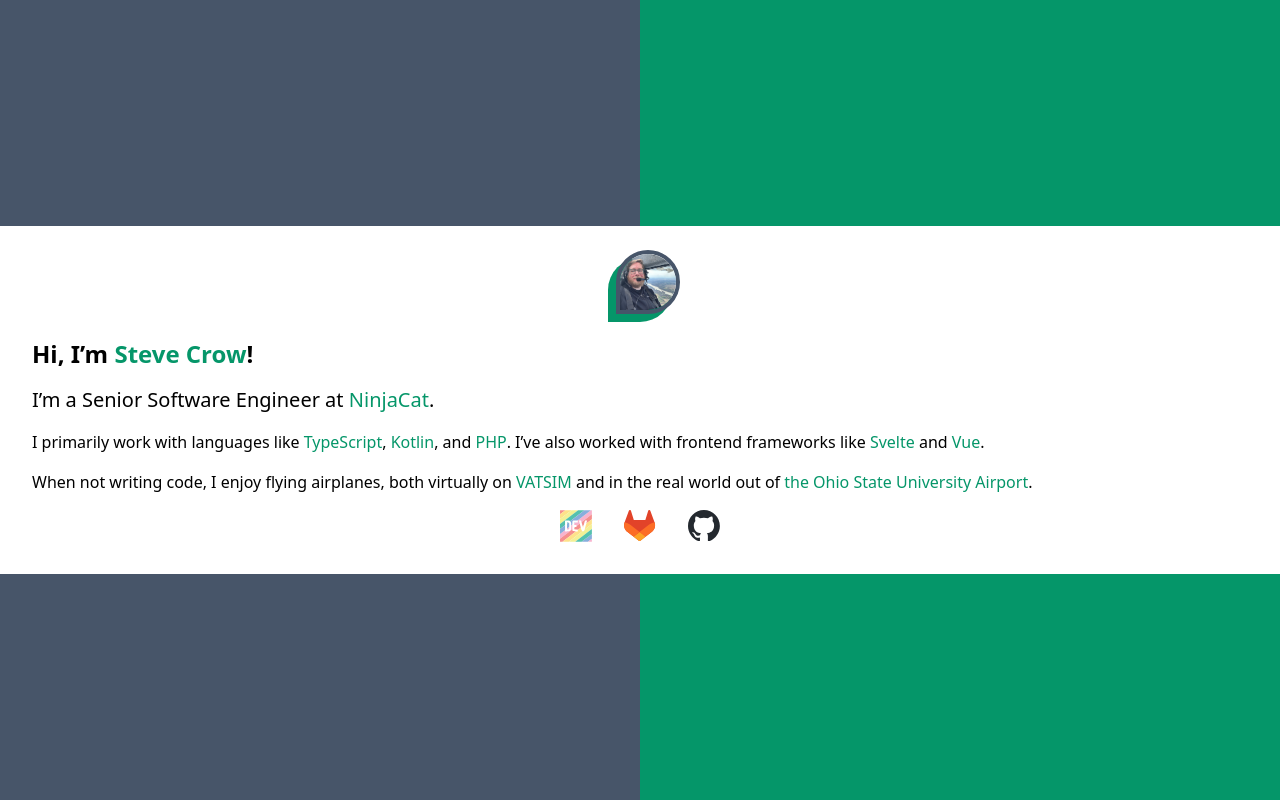
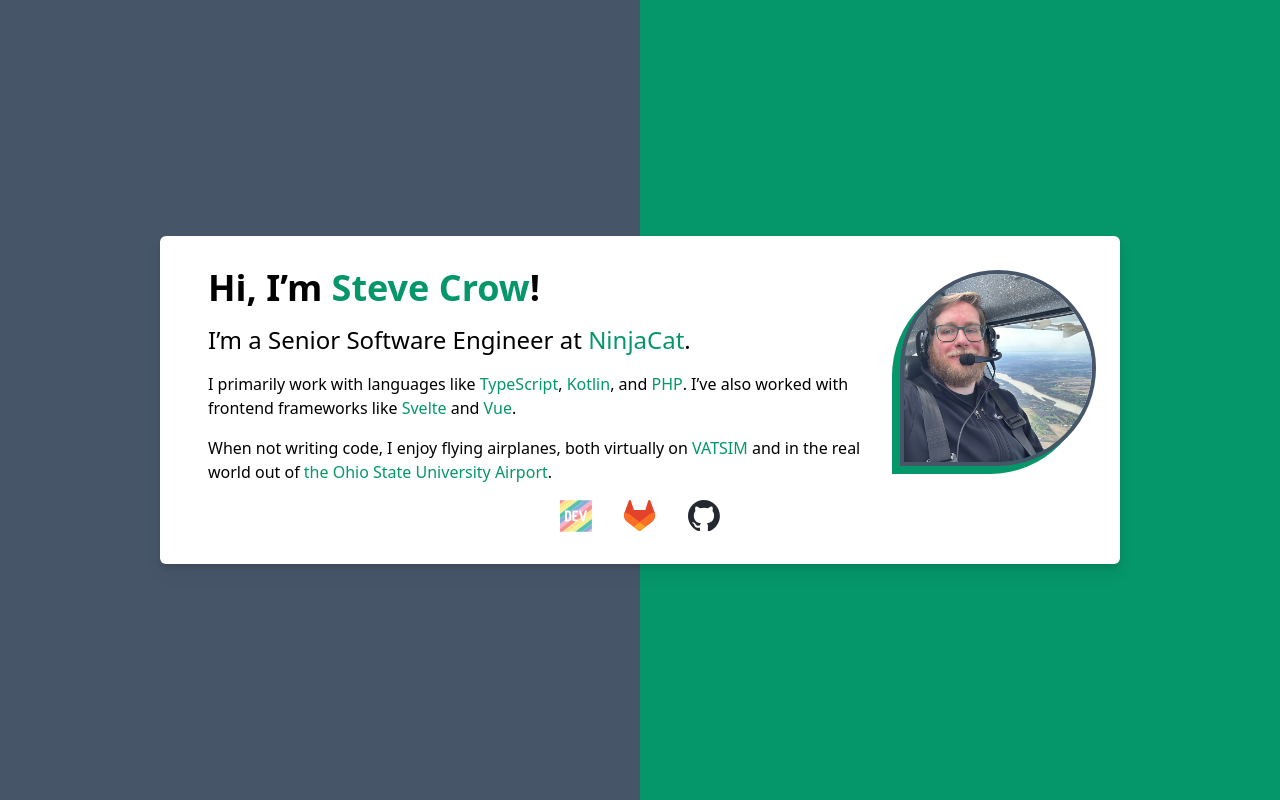
Before and after one commit to cr0wst/site, a SvelteKit app: page / in a window 1280 px wide. Built offline with nearby package versions, Linux system fonts and the light colour scheme.

Commit message:
Add medium layout

```diff
--- a/src/routes/+page.svelte
+++ b/src/routes/+page.svelte
@@ -7,45 +7,47 @@
 	const socialBadges = [
 		{
 			svg: DevRainbowBadge,
-			link: 'https://dev.to/cr0wst',
+			link: 'https://dev.to/cr0wst'
 		},
 		{
 			svg: GitLabBadge,
-			link: 'https://gitlab.com/cr0wst',
+			link: 'https://gitlab.com/cr0wst'
 		},
 		{
 			svg: GitHubBadge,
-			link: 'https://github.com/cr0wst',
+			link: 'https://github.com/cr0wst'
 		}
-	]
+	];
 </script>
 
-<div class="w-full my-auto bg-white p-8">
+<div class="w-full md:w-3/4 my-auto bg-white p-8 md:rounded-md md:drop-shadow-lg">
 	<div class="flex flex-col justify-between items-center space-y-4">
+		<div class="flex flex-col items-center justify-center md:space-y-0 md:space-x-4 space-y-4 md:flex-row-reverse">
 			<!-- Profile Image -->
 			<div
-			class="relative w-16 aspect-square bg-emerald-600 rounded-full rounded-bl-none flex items-center justify-center">
+				class="relative w-16 md:w-64 aspect-square bg-emerald-600 rounded-full rounded-bl-none flex items-center justify-center">
 				<img
 					alt="Me"
 					src="/me.jpg"
-				class="absolute w-16 aspect-square rounded-full rounded-bl-none border-4 border-slate-600 -top-2 -right-2"
+					class="absolute w-16 md:w-64 aspect-square rounded-full rounded-bl-none border-4 border-slate-600 -top-2 -right-2"
 				/>
 			</div>
 
 			<!-- Intro Stuff -->
 			<div class="w-full grid-cols-1 space-y-4 font-normal">
-			<h1 class="text-2xl font-bold">Hi, I’m <span class="text-emerald-600">Steve Crow</span>!</h1>
-			<p class="text-xl">I’m a <span class="font-medium">Senior Software Engineer</span> at <a
+				<h1 class="text-2xl md:text-4xl font-bold">Hi, I’m <span class="text-emerald-600">Steve Crow</span>!</h1>
+				<p class="text-xl md:text-2xl">I’m a <span class="font-medium">Senior Software Engineer</span> at <a
 					href="https://ninjacat.io">NinjaCat</a>.</p>
 				<p>I primarily work with languages like <a href="https://www.typescriptlang.org/">TypeScript</a>, <a
 					href="https://kotlinlang.org/ ">Kotlin</a>, and <a href="https://www.php.net/">PHP</a>. I’ve also worked with
 					frontend frameworks
 					like <a href="https://svelte.dev/">Svelte</a> and <a href="https://vuejs.org/">Vue</a>.</p>
-			<p>When not writing code, I enjoy flying airplanes, both virtually on <a href="https://vatsim.net/">VATSIM</a> and
+				<p>When not writing code, I enjoy flying airplanes, both virtually on <a href="https://vatsim.net/">VATSIM</a>
+					and
 					in the real world out of <a href="https://osuairport.org/">the Ohio
 						State University Airport</a>.</p>
 			</div>
-
+		</div>
 		<!-- Social Links -->
 		<div class="w-full justify-center flex space-x-8">
 			{#each socialBadges as badge}
```
Lines whose indentation alone changed are shown as unchanged.
